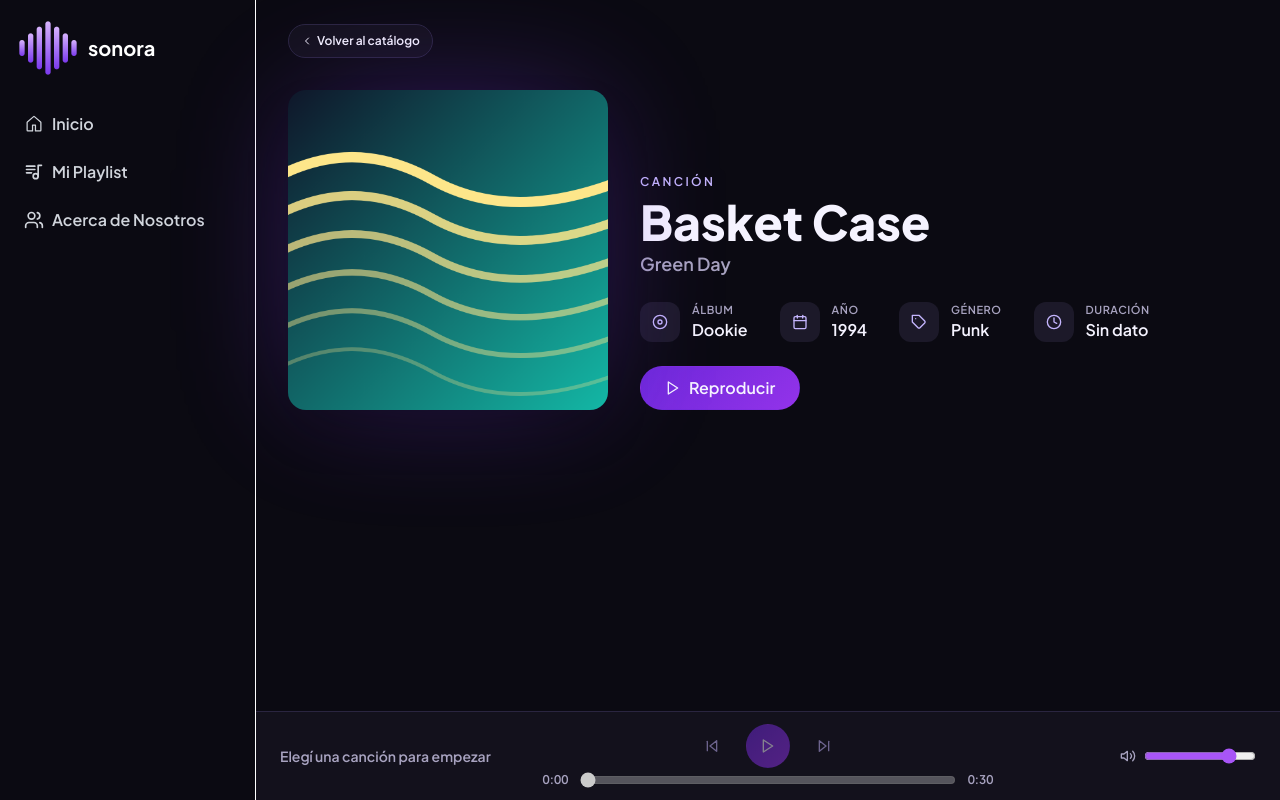
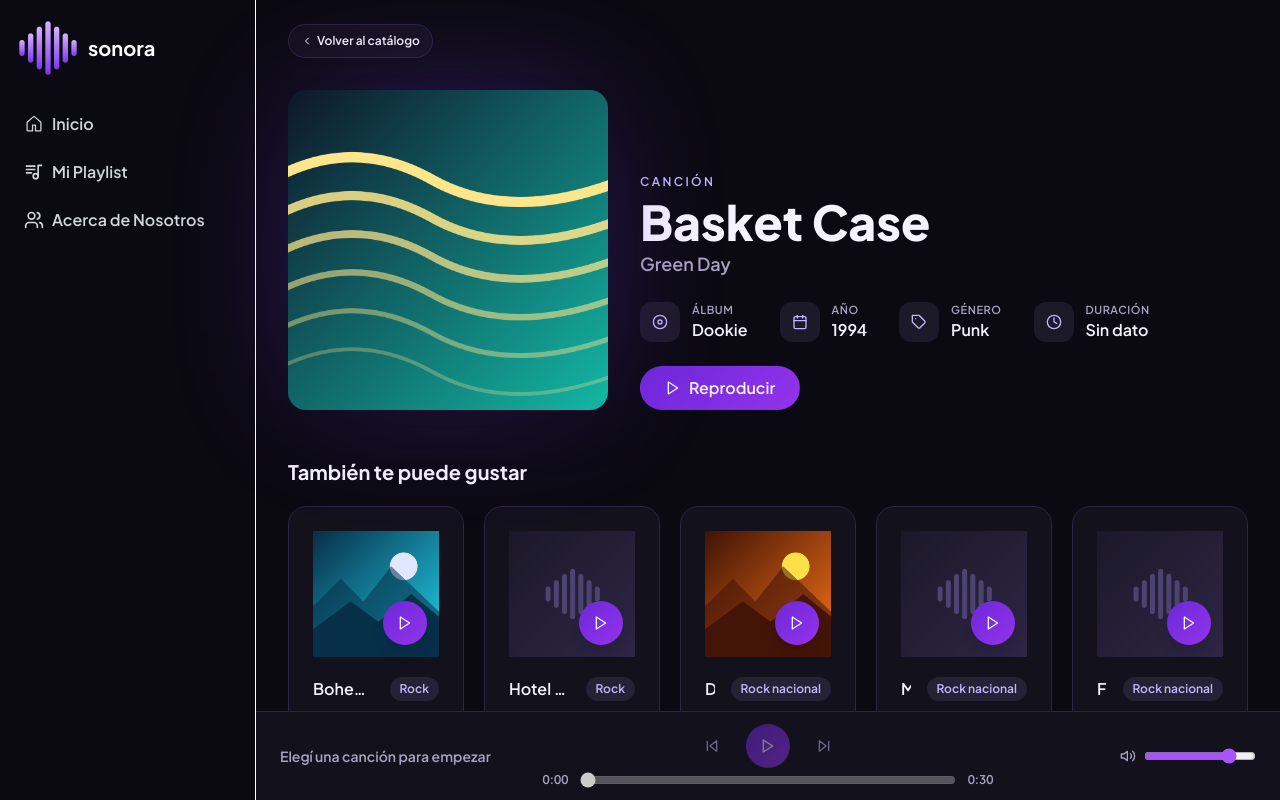
Before and after one commit to luciollanos1234-eng/sonora, a React (Vite) app: page /detalle/basket-case in a window 1280 px wide. Shown: the top 800 px of the page. Built offline with nearby package versions, Linux system fonts and the light colour scheme; no server answers.

Commit message:
feat(detalle): agrega recomendadas del mismo género o artista

```diff
--- a/src/components/songs/SongCard.tsx
+++ b/src/components/songs/SongCard.tsx
@@ -1,4 +1,5 @@
 import type { Song } from "../../types";
+import { Link } from "react-router-dom";
 import Cover from "./Cover";
 import { FiPause, FiPlay } from "react-icons/fi";
 import { usePlayer } from "../../context/usePlayer";
@@ -37,7 +38,9 @@ export const SongCard = ({ song }: SongCardProps) => {
       <div className="mt-5 flex items-start justify-between gap-4">
         <div className="min-w-0">
           <h3 className="truncate font-semibold text-[var(--text)]" title={song.title}>
-            {song.title}
+            <Link to={`/detalle/${song.id}`} className="hover:underline">
+              {song.title}
+            </Link>
           </h3>
           <p className="mt-2 truncate text-sm text-[var(--text-muted)]" title={song.artist}>
             {song.artist}
--- a/src/pages/Detail.tsx
+++ b/src/pages/Detail.tsx
@@ -5,11 +5,21 @@ import Cover from "../components/songs/Cover";
 import { formatTime } from "../utils/formatTime";
 import { Button } from "../components/ui/Button";
 import { usePlayer } from "../context/usePlayer";
+import { SongCard } from "../components/songs/SongCard";
 
 const Detail = () => {
   const { id } = useParams();
+  const songs = getSongs();
   // Busca la canción por el id de la URL en sonora_songs
-  const song = getSongs().find((s) => s.id === id);
+  const song = songs.find((s) => s.id === id);
+
+  // Primero las del mismo género o artista, sin repetir la actual
+  const similar = song
+    ? songs.filter((s) => s.id !== song.id && (s.genre === song.genre || s.artist === song.artist))
+    : [];
+  // Después el resto, para completar hasta 5
+  const others = song ? songs.filter((s) => s.id !== song.id && !similar.includes(s)) : [];
+  const recommended = [...similar, ...others].slice(0, 5);
   const { currentSong, isPlaying, playSong, pause } = usePlayer();
   const isThisPlaying = !!song && currentSong?.id === song.id && isPlaying;
 
@@ -84,7 +94,22 @@ const Detail = () => {
             </div>
           </div>
         </div>
-      ) : (
+      ) : null}
+
+      {song && (
+        <section aria-labelledby="recomendadas" className="mt-12">
+          <h2 id="recomendadas" className="mb-5 text-xl font-bold">
+            También te puede gustar
+          </h2>
+          <div className="grid grid-cols-1 gap-5 sm:grid-cols-2 lg:grid-cols-3 xl:grid-cols-5">
+            {recommended.map((item) => (
+              <SongCard key={item.id} song={item} />
+            ))}
+          </div>
+        </section>
+      )}
+
+      {!song && (
         /* Canción inexistente o borrada desde Admin */
         <div className="mx-auto mt-12 flex max-w-md flex-col items-center text-center">
           <div aria-hidden="true" className="relative flex size-32 items-center justify-center rounded-full border border-[var(--border)] bg-[var(--surface)]">
```
